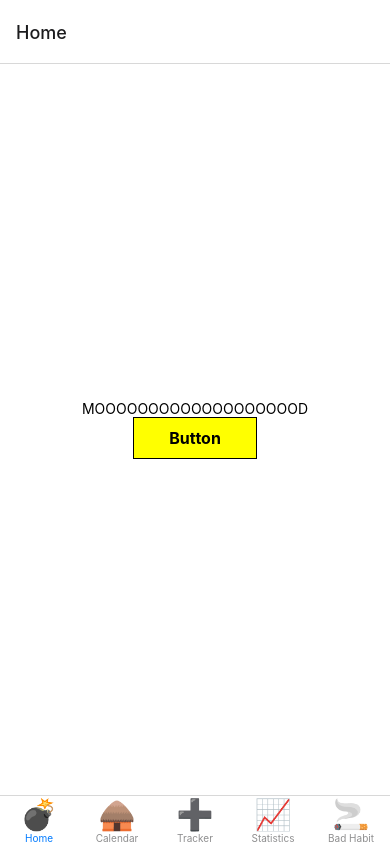
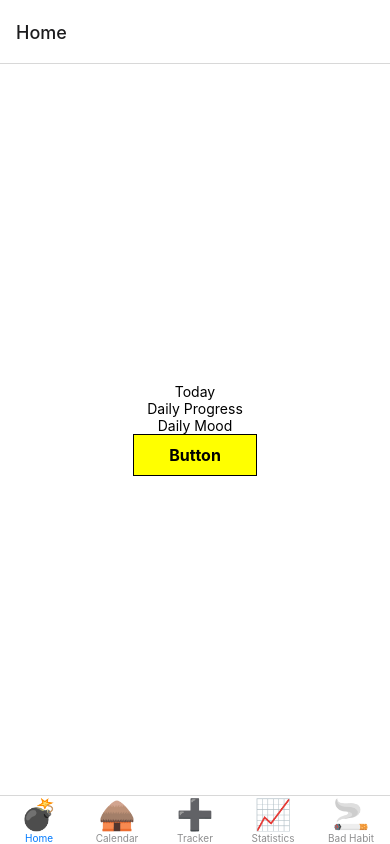
Before and after one commit to devjume/moodz, a React Native app: screen /Home in a window 390 px wide. Built offline with nearby package versions, Linux system fonts and the light colour scheme.

Commit message:
tyylikansiot

```diff
--- a/screens/HomeScreen.js
+++ b/screens/HomeScreen.js
@@ -6,7 +6,12 @@ import CustomButton from "../components/CustomButton"
 export default function HomeScreen() {
   return (
     <View style={styles.container}>
-      <Text>MOOOOOOOOOOOOOOOOOOOD</Text>
+      <Text style={styles.header}>Today</Text>
+
+      <Text>Daily Progress</Text>
+      <Text>Daily Mood</Text>
+
+
       <CustomButton />
     </View>
   )
```
Also changed, not shown: style/style.js (added, +21 -0 lines).
